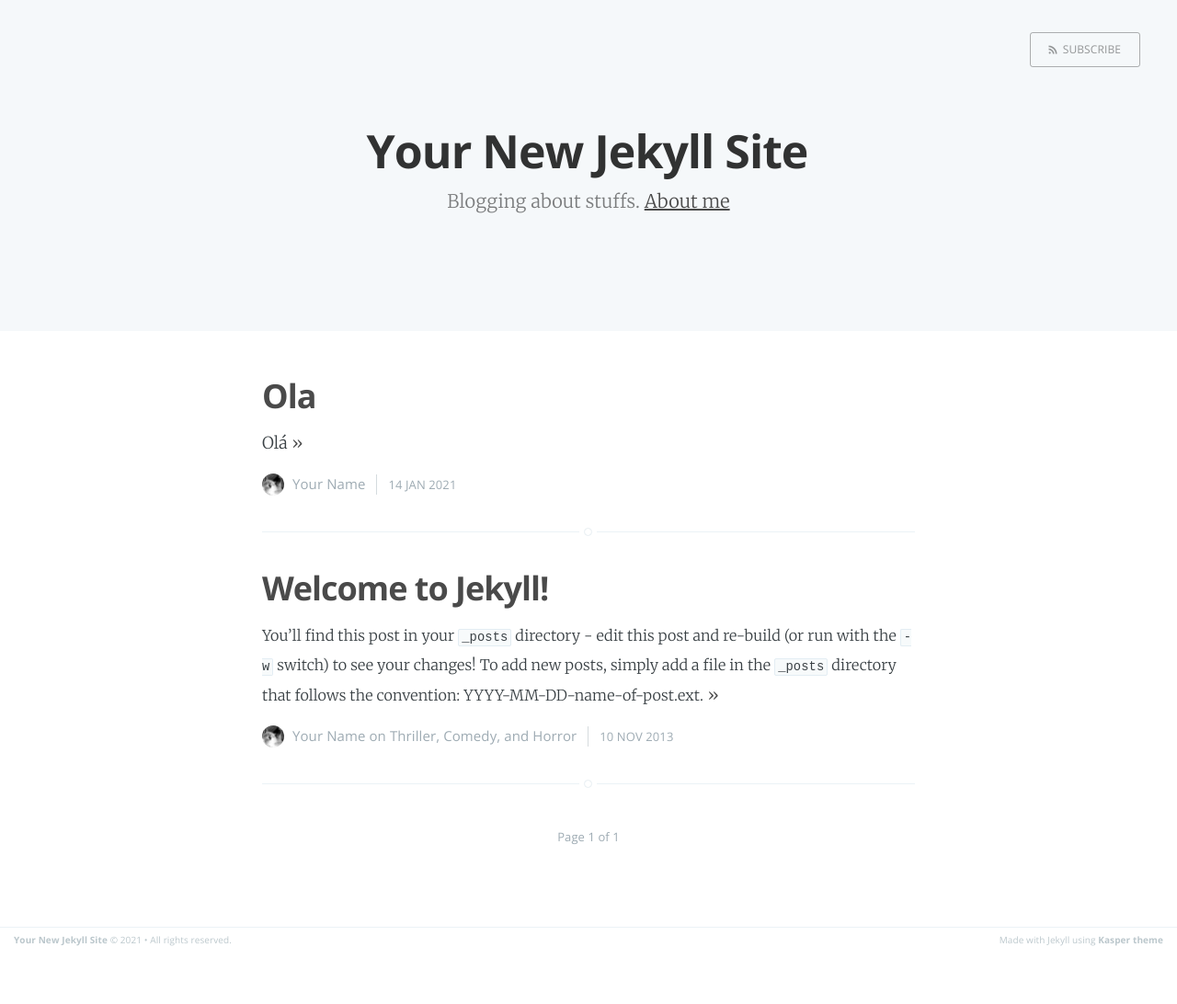
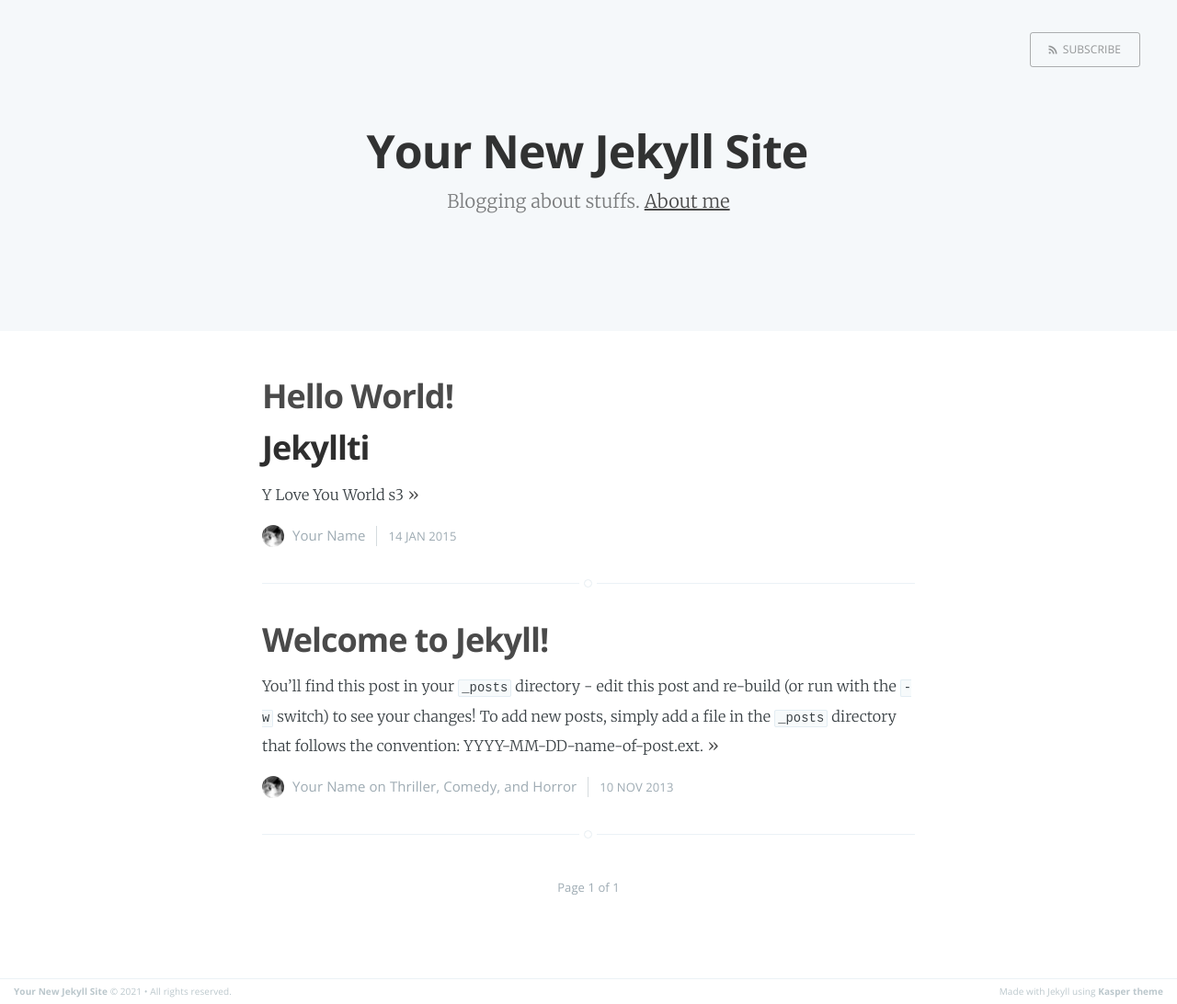
Before and after one commit to Diocesano/diocesano.github.io, a Jekyll site: the page built from index.html, in a window 1280 px wide. Shown: the whole page at 92% size. Built offline with Jekyll 4.4.1, drawn with Linux system fonts in a browser that asks for light colours; the list of posts is cut into pages by our own code; before the commit the page ends 1037 px from its top, so only the background shows below that.

Commit message:
Update 2021-01-14-ola.html

```diff
--- a/_posts/2021-01-14-ola.html
+++ b/_posts/2021-01-14-ola.html
@@ -1 +1,7 @@
-Olá
+---
+layout: post
+title:  Hello World!
+date:   2015-01-14 15:00:00
+---
+<h2>Jekyllti</h2>
+<p>Y Love You World s3</p>
```
